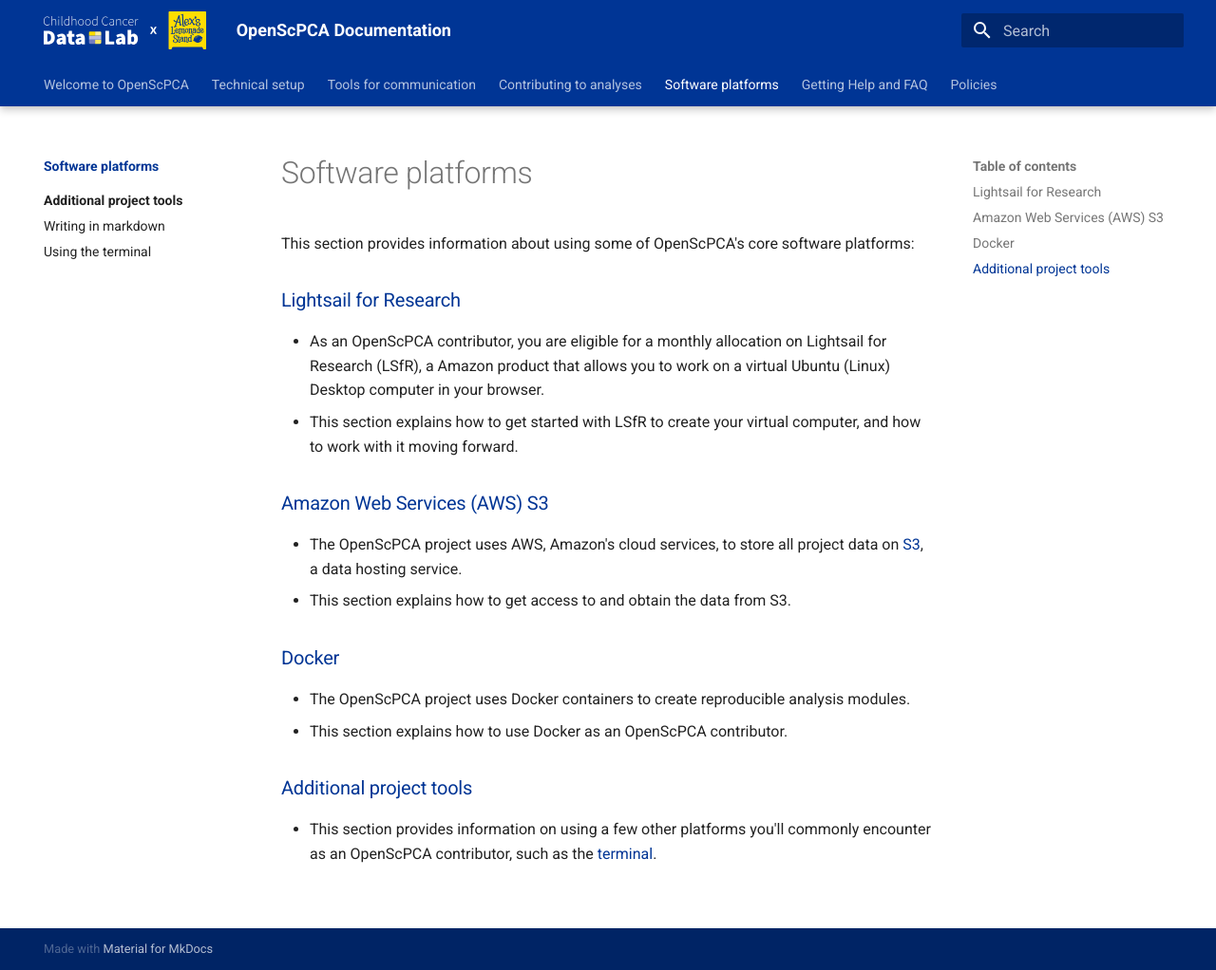
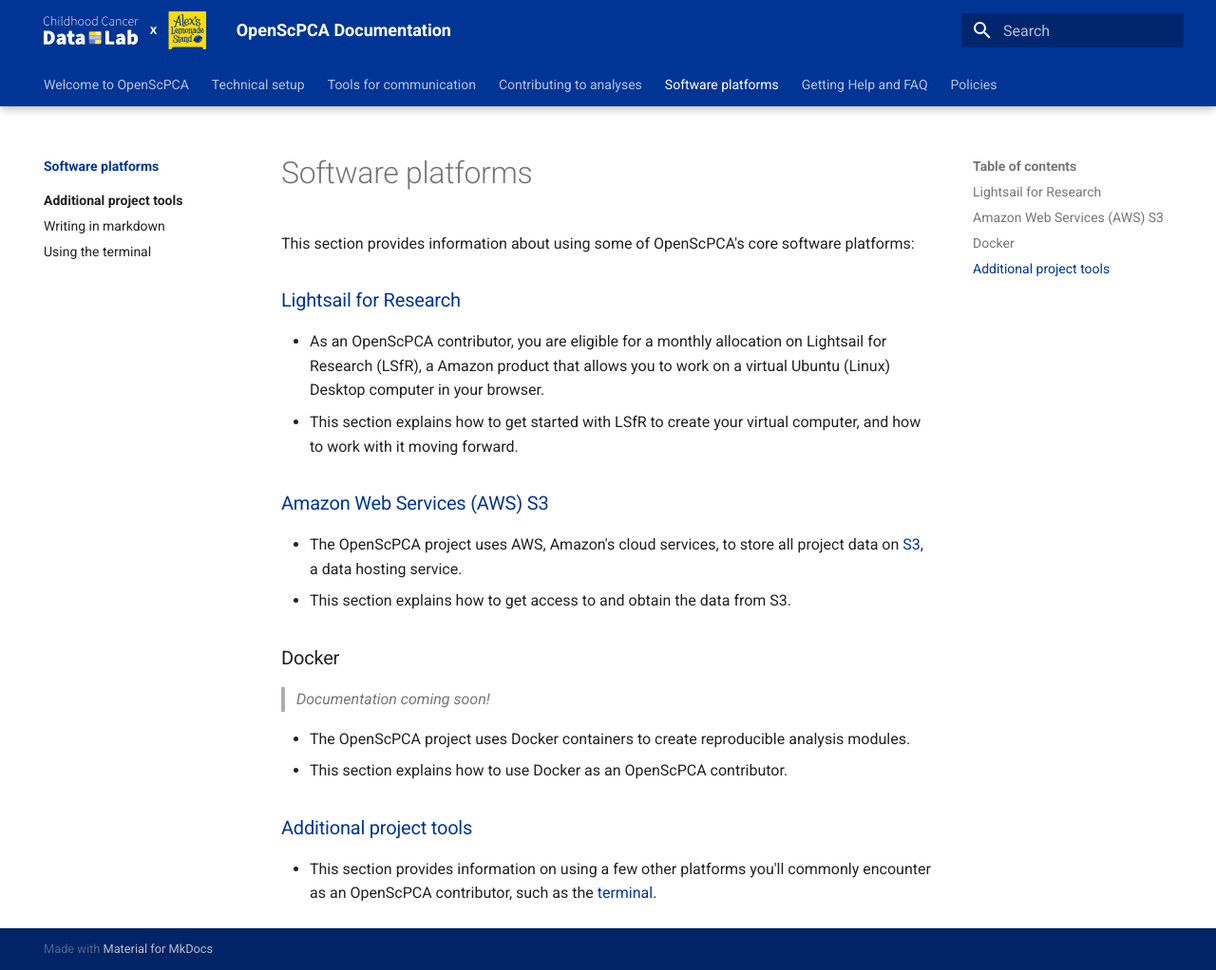
Before and after one commit to AlexsLemonade/OpenScPCA-analysis, an MkDocs documentation site: the page built from docs/software-platforms/index.md, in a window 1280 px wide and 1022 px high. Shown: the whole window at 95% size. Built offline with MkDocs 1.6.1 and Material for MkDocs 9.7.7, drawn with Linux system fonts in a browser that asks for light colours.

Commit message:
add docs coming soon to docker and remove index link

```diff
--- a/docs/software-platforms/index.md
+++ b/docs/software-platforms/index.md
@@ -13,7 +13,9 @@
 - This section explains how to get access to and obtain the data from S3.
 
 
-### [Docker](./docker/index.md)
+### Docker
+
+> _Documentation coming soon!_
 
 - The OpenScPCA project uses Docker containers to create reproducible analysis modules.
 - This section explains how to use Docker as an OpenScPCA contributor.
```
